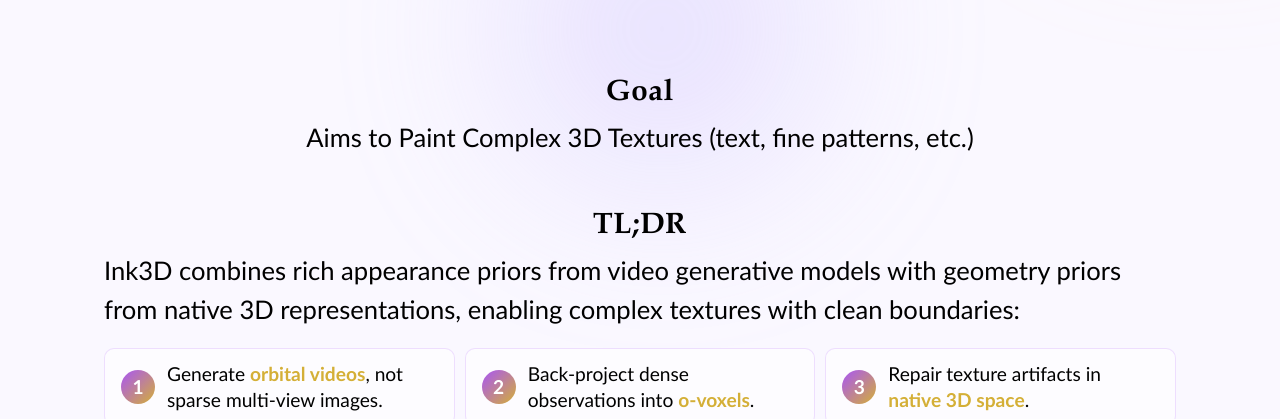
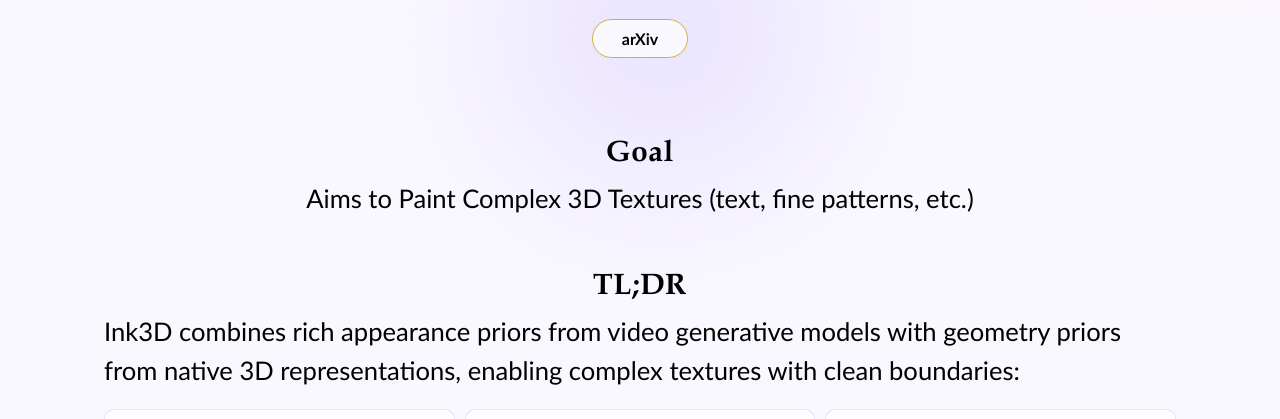
Before and after one commit to YueHan99/Ink3D-TextureGen, a plain HTML site: page index.html in a window 1280 px wide. Shown: the part 681-1100 px from the top of the page. Drawn offline with Linux system fonts and the light colour scheme.

Commit message:
Add arXiv link to project page

```diff
--- a/index.html
+++ b/index.html
@@ -27,6 +27,9 @@
       <section class="hero">
         <h1 class="brand-script title-ink3d">Ink3D</h1>
         <p class="paper-name">Sculpting 3D Assets with Extremely Complex Textures via Video Generative Models</p>
+        <div class="hero-links">
+          <a class="hero-link" href="https://arxiv.org/pdf/2607.01222" target="_blank" rel="noopener">arXiv</a>
+        </div>
       </section>
 
       <!-- Goal -->
--- a/styles/main.css
+++ b/styles/main.css
@@ -163,6 +163,36 @@
   color: #000;
   line-height: 1.45;
   white-space: nowrap;
+}
+
+.hero-links {
+  margin-top: 22px;
+  display: flex;
+  justify-content: center;
+  gap: 12px;
+  flex-wrap: wrap;
+}
+
+.hero-link {
+  display: inline-flex;
+  align-items: center;
+  justify-content: center;
+  min-width: 96px;
+  padding: 9px 18px;
+  border-radius: 999px;
+  border: 1px solid var(--accent);
+  background: rgba(255, 255, 255, 0.72);
+  color: #000;
+  font-family: "Aptos", "Calibri", "Segoe UI", Arial, sans-serif;
+  font-size: 1rem;
+  font-weight: 700;
+  text-decoration: none;
+  transition: transform 0.18s ease, box-shadow 0.18s ease;
+}
+
+.hero-link:hover {
+  transform: translateY(-2px);
+  box-shadow: 0 8px 18px rgba(212, 175, 55, 0.22);
 }
 
 /* Section blocks */
```
